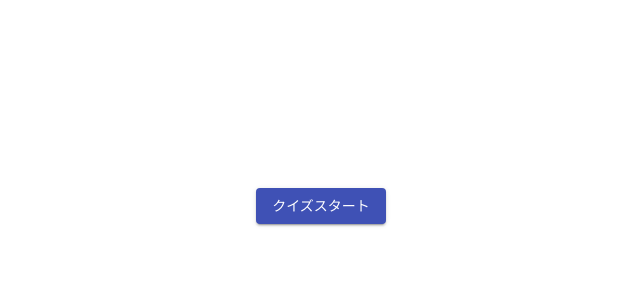
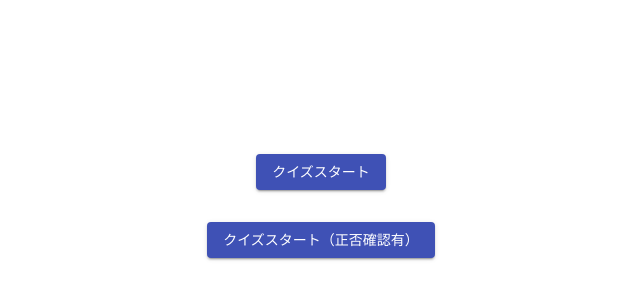
Before and after one commit to abe127/angular-test, an Angular app in the folder app/: page /home in a window 1280 px wide. Shown: the part 194-494 px from the top of the page, without its empty margins (319-959 px from the left). Built offline with nearby package versions, Linux system fonts and the light colour scheme; what @angular/material-moment-adapter, ken-all would draw is missing.

Commit message:
クイズスタート（正否確認有）ボタンを追加

```diff
--- a/app/src/app/pages/home/home.component.html
+++ b/app/src/app/pages/home/home.component.html
@@ -1,3 +1,8 @@
 <div class="container">
-  <button mat-raised-button color="primary" (click)="startQuiz()">クイズスタート</button>
+  <p>
+    <button mat-raised-button color="primary" (click)="startQuiz(false)">クイズスタート</button>
+  </p>
+  <p>
+    <button mat-raised-button color="primary" (click)="startQuiz(true)">クイズスタート（正否確認有）</button>
+  </p>
 </div>
--- a/app/src/app/pages/home/home.component.ts
+++ b/app/src/app/pages/home/home.component.ts
@@ -17,7 +17,8 @@ export class HomeComponent implements OnInit {
     this.quizService.initQuiz();
   }
 
-  startQuiz() {
+  startQuiz(isConfirmAnswer:boolean) {
+    localStorage.setItem('isConfirmAnswer', isConfirmAnswer ? 'true':'false');
     this.quizService.startQuiz();
   }
 
```
